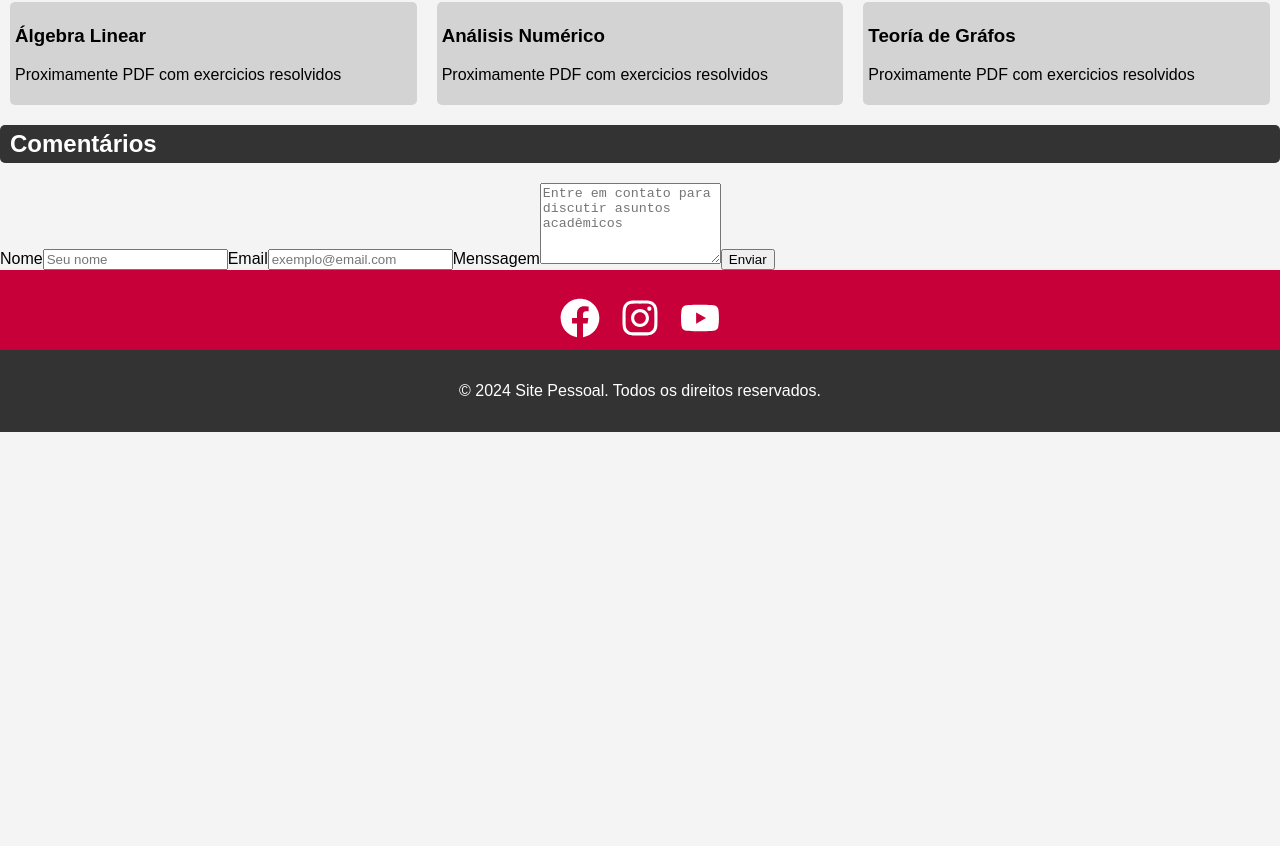
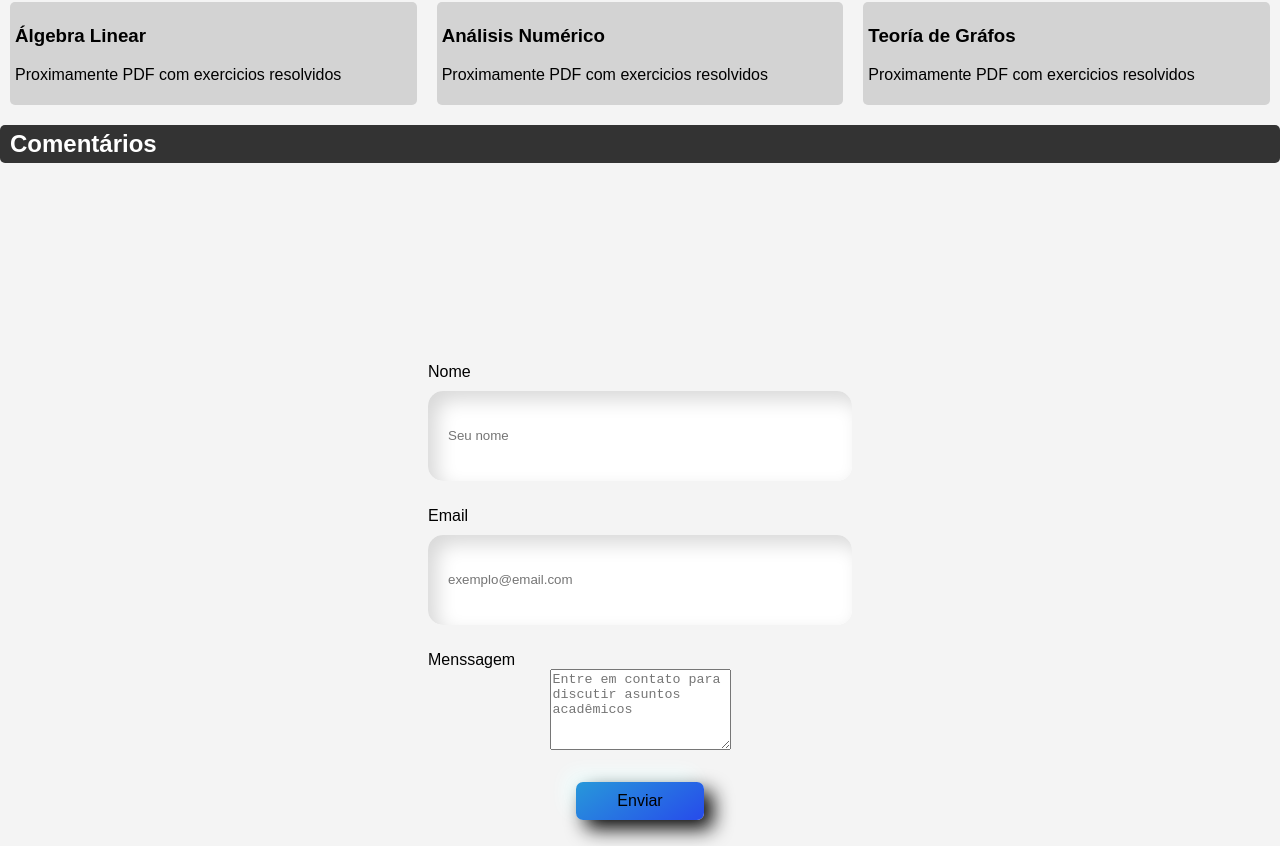
Before and after one commit to Milton-Aguirre/Milton-Aguirre.github.io, a React (Create React App) app: page / in a window 1280 px wide. Shown: the part 1294-2140 px from the top of the page. Before the commit the page ends 1726 px from the top, so only its background shows below. Built offline with nearby package versions, Linux system fonts and the light colour scheme.

Commit message:
adicionado formatação para comentarios

```diff
--- a/src/App.css
+++ b/src/App.css
@@ -25,14 +25,6 @@ nav a {
   font-size: 1.5em;
 }
 
-/* @media (max-width: 600px) {
-  .header {
-    width: 100%;
-    padding: 1em 0;
-    box-sizing: border-box;
-  }
-} */
-
 @media (max-width: 768px) {
   .container {
     flex-direction: column;
@@ -54,3 +46,64 @@ nav a {
     align-items: center;
   }
 }
+
+/* O codigo embaixo é para mexer no formato de comentarios */
+
+.form_wrapper {
+  display: flex;
+  justify-content: center;
+  align-items: center;
+  height: 100vh;
+}
+form {
+  display: flex;
+  flex-direction: column;
+  justify-content: center;
+  align-items: center;
+}
+input {
+  width: 30vw;
+  min-width: 12rem;
+  height: 50px;
+  margin: 10px auto;
+  padding: 20px;
+  border: none;
+  border-radius: 15px;
+  background: #ffffff;
+  box-shadow: inset 9px 9px 19px #d9d9d9, inset -9px -9px 19px
+              #ffffff;
+}
+label {
+  align-self: flex-start;
+  margin-top: 1rem;
+}
+*:focus {
+  outline: none;
+  box-shadow: 0 5px 10px rgba(170, 0, 255, 0.2);
+}
+button {
+  width: 8rem;
+  margin-top: 2rem;
+  padding: 10px;
+  font-size: 1rem;
+  cursor: pointer;
+  background: transparent;
+  border: none;
+  border-radius: 7px;
+  background: linear-gradient(145deg, #2798da, #274beb);
+  box-shadow: 9px 9px 19px #0a0a0a, -9px -9px 19px #f0ffff;
+}
+button:hover {
+  background: linear-gradient(145deg, #bce6d2, #e0fff9);
+  box-shadow: 9px 9px 19px #b2d9c6, -9px -9px 19px #f0ffff;
+}
+/* textarea {
+  min-width: 30vw;
+  margin: 10px auto;
+  padding: 20px;
+  border: none;
+  border-radius: 15px;
+  background: #ffffff;
+  box-shadow: inset 9px 9px 19px #d9d9d9, inset -9px -9px 19px
+              #ffffff;
+} */
```
